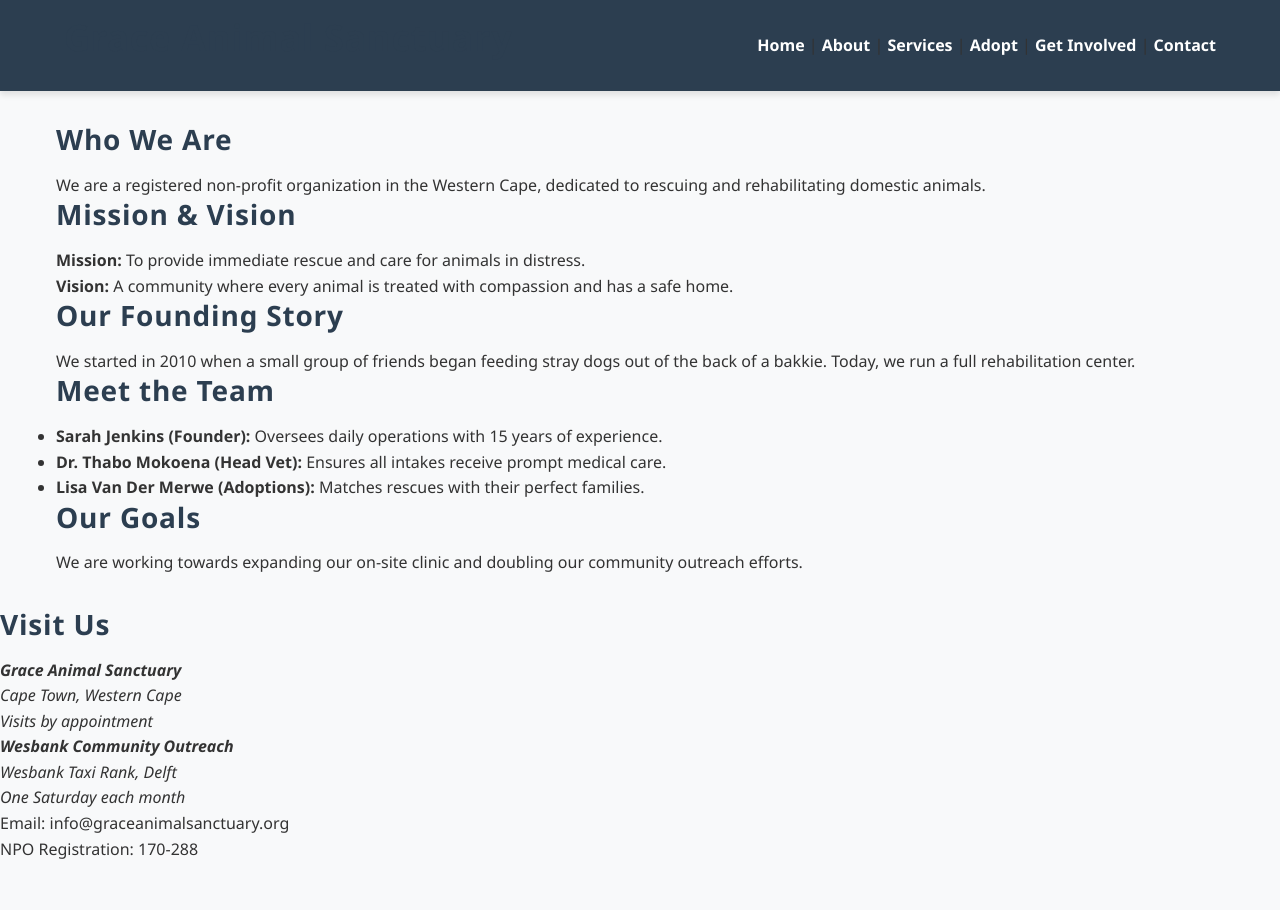
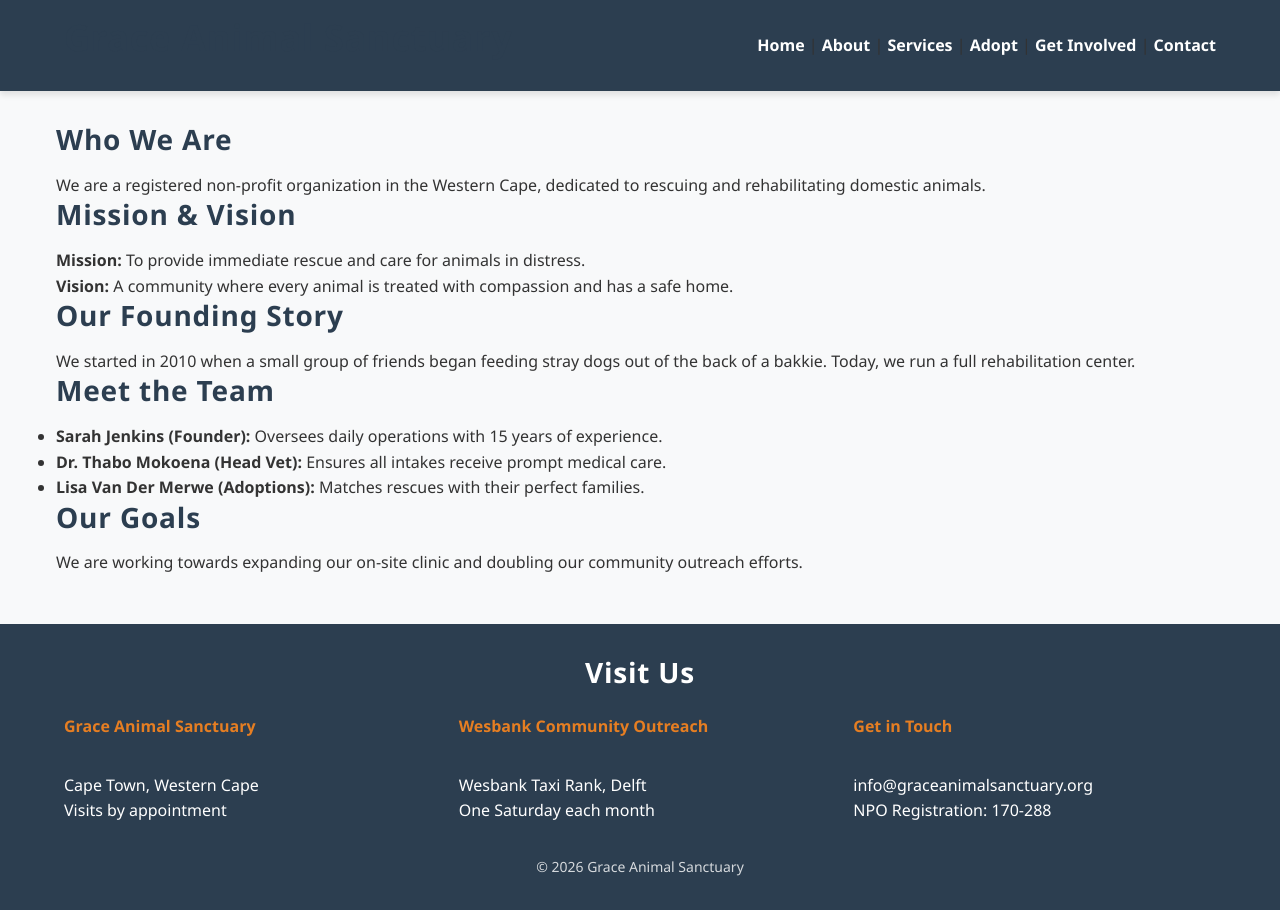
Before and after one commit to JeandreVisagieRC/WEDE-POE, a plain HTML site: page about.html in a window 1280 px wide. Before the commit the page ends 862 px from the top, so only its background shows below. Drawn offline with Linux system fonts and the light colour scheme.

Commit message:
footer formatting fixes

```diff
--- a/about.html
+++ b/about.html
@@ -60,9 +60,10 @@
             <p>We are working towards expanding our on-site clinic and doubling our community outreach efforts.</p>
         </section>
     </main>
-    <footer>
-        <h2>Visit Us</h2>
+   <footer>
+    <h2>Visit Us</h2>
 
+    <div class="footer-grid">
         <address>
             <strong>Grace Animal Sanctuary</strong><br>
             Cape Town, Western Cape<br>
@@ -75,8 +76,15 @@
             One Saturday each month
         </address>
 
-        <p>Email: info@graceanimalsanctuary.org</p>
-        <p>NPO Registration: 170-288</p>
+        <div>
+            <strong>Get in Touch</strong><br>
+            <a href="mailto:info@graceanimalsanctuary.org">info@graceanimalsanctuary.org</a><br>
+            NPO Registration: 170-288
+        </div>
+    </div>
+
+    <p class="footer-copy">&copy; 2026 Grace Animal Sanctuary</p>
+</footer>
     </footer>
 </body>
 
--- a/css/style.css
+++ b/css/style.css
@@ -47,6 +47,7 @@ a:hover, a:focus {
 a:active {
   color: #a04000;
 }
+
 header {
   background-color: var(--primary-color);
   padding: 1rem 5%;
@@ -92,6 +93,54 @@ main {
   box-shadow: 0 5px 15px rgba(0, 0, 0, 0.15);
 }
 
+footer {
+  background-color: var(--primary-color);
+  color: #ffffff;
+  padding: 2rem 5%;
+  margin-top: 3rem;
+}
+
+footer h2 {
+  color: #ffffff;
+  text-align: center;
+  margin-bottom: 1.5rem;
+}
+
+.footer-grid {
+  display: grid;
+  grid-template-columns: repeat(3, 1fr);
+  gap: 2rem;
+  max-width: 1200px;
+  margin: 0 auto;
+}
+
+.footer-grid address {
+  font-style: normal;
+}
+
+.footer-grid strong {
+  display: block;
+  color: var(--accent-color);
+  margin-bottom: 0.5rem;
+}
+
+footer a {
+  color: #ffffff;
+}
+
+.footer-copy {
+  text-align: center;
+  margin-top: 2rem;
+  font-size: 0.875rem;
+  opacity: 0.8;
+}
+
+img {
+  max-width: 100%;
+  height: auto;
+  display: block;
+}
+
 /* tablet breakpoint */
 @media (max-width: 900px) {
   .card-grid {
@@ -116,12 +165,11 @@ main {
     grid-template-columns: 1fr;
   }
 
+  .footer-grid {
+    grid-template-columns: 1fr;
+    text-align: center;
+  }
+
   h1 { font-size: 1.75rem; }
   h2 { font-size: 1.35rem; }
 }
-
-img {
-  max-width: 100%;
-  height: auto;
-  display: block;
-}
```
